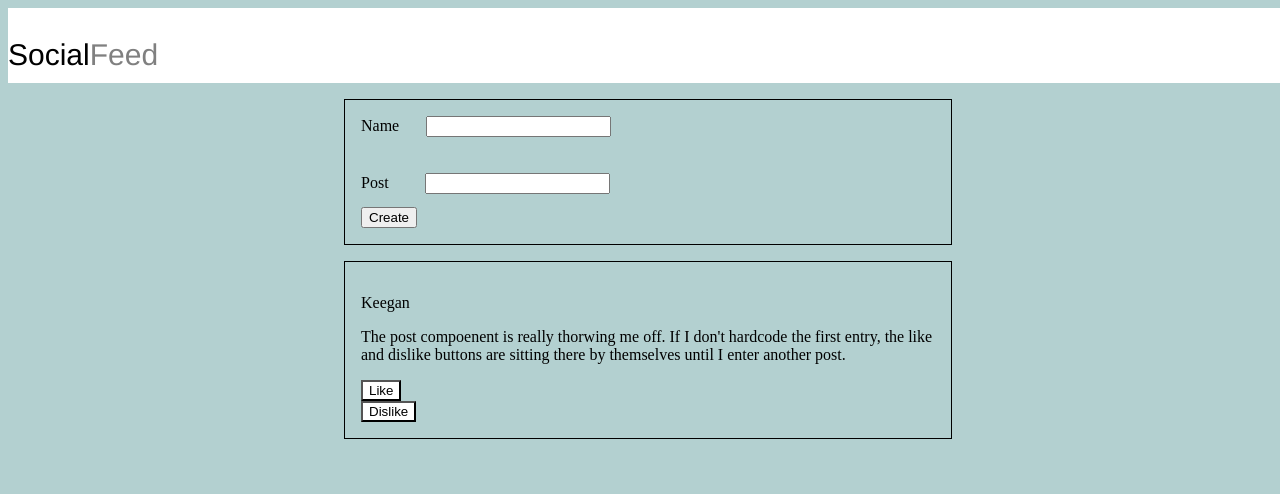
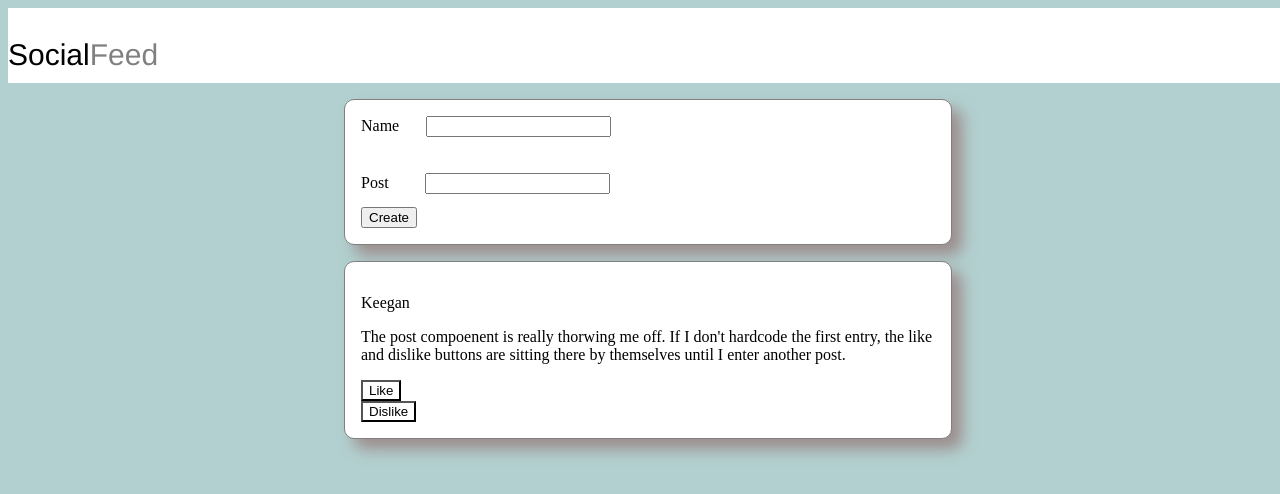
Before and after one commit to Creedo11/SocialFeed, a React (Create React App) app: page / in a window 1280 px wide. Shown: the top 494 px of the page. Built offline with nearby package versions, Linux system fonts and the light colour scheme; the HTML template or start-up script is replaced by a standard one.

Commit message:
added border styling to CreatePost and DisplayPosts containers

```diff
--- a/src/App.css
+++ b/src/App.css
@@ -9,9 +9,17 @@ body {
 }
 
 .border-box {
+    background-color: white;
+    color: dark gray;
     border: 1px;
     border-style: solid;
-    border-color: black;
+    border-color: gray;
     margin: 1em;
     padding: 1em;
+    box-shadow: 10px 10px 15px 0px rgba(148,117,117,0.75);
+    -webkit-box-shadow: 10px 10px 15px 0px rgba(148,117,117,0.75);
+    -moz-box-shadow: 10px 10px 15px 0px rgba(148,117,117,0.75);
+    border-radius: 10px 10px 10px 10px;
+    -webkit-border-radius: 10px 10px 10px 10px;
+    -moz-border-radius: 10px 10px 10px 10px;
 }
```
